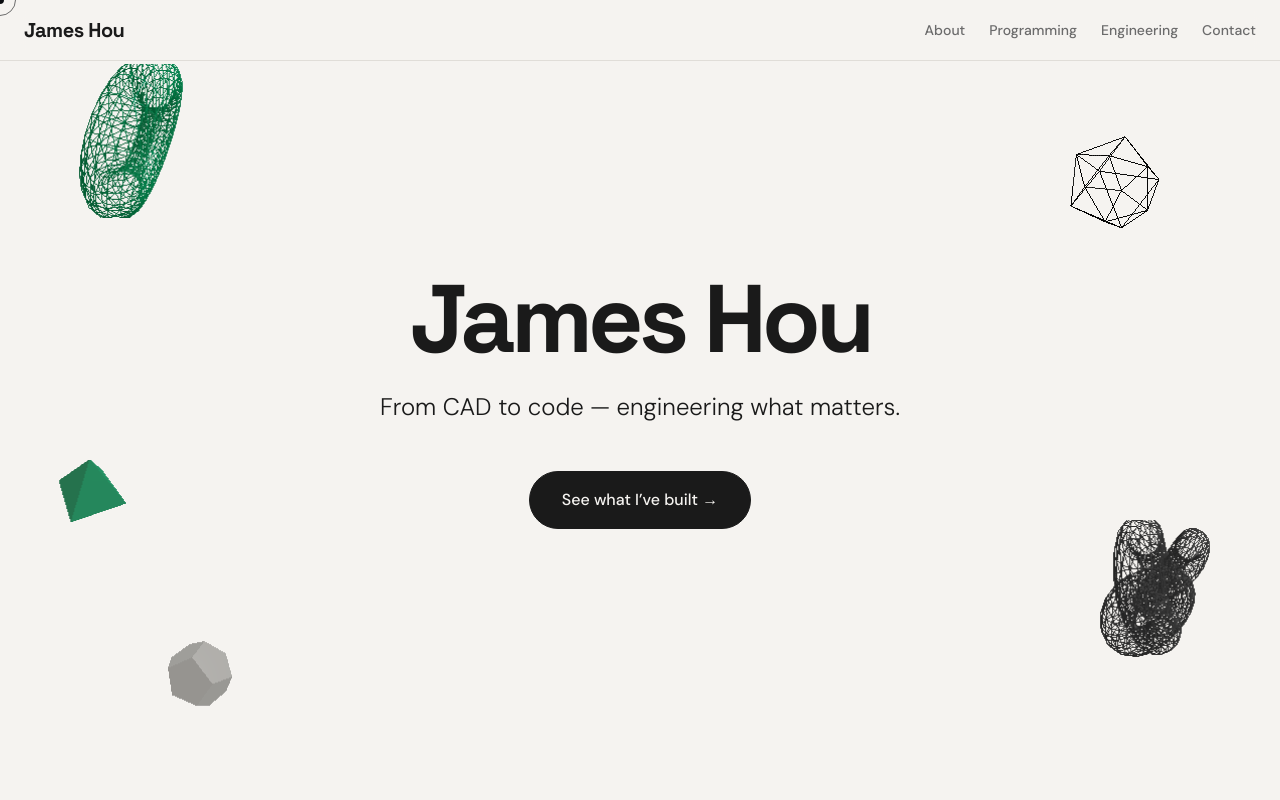
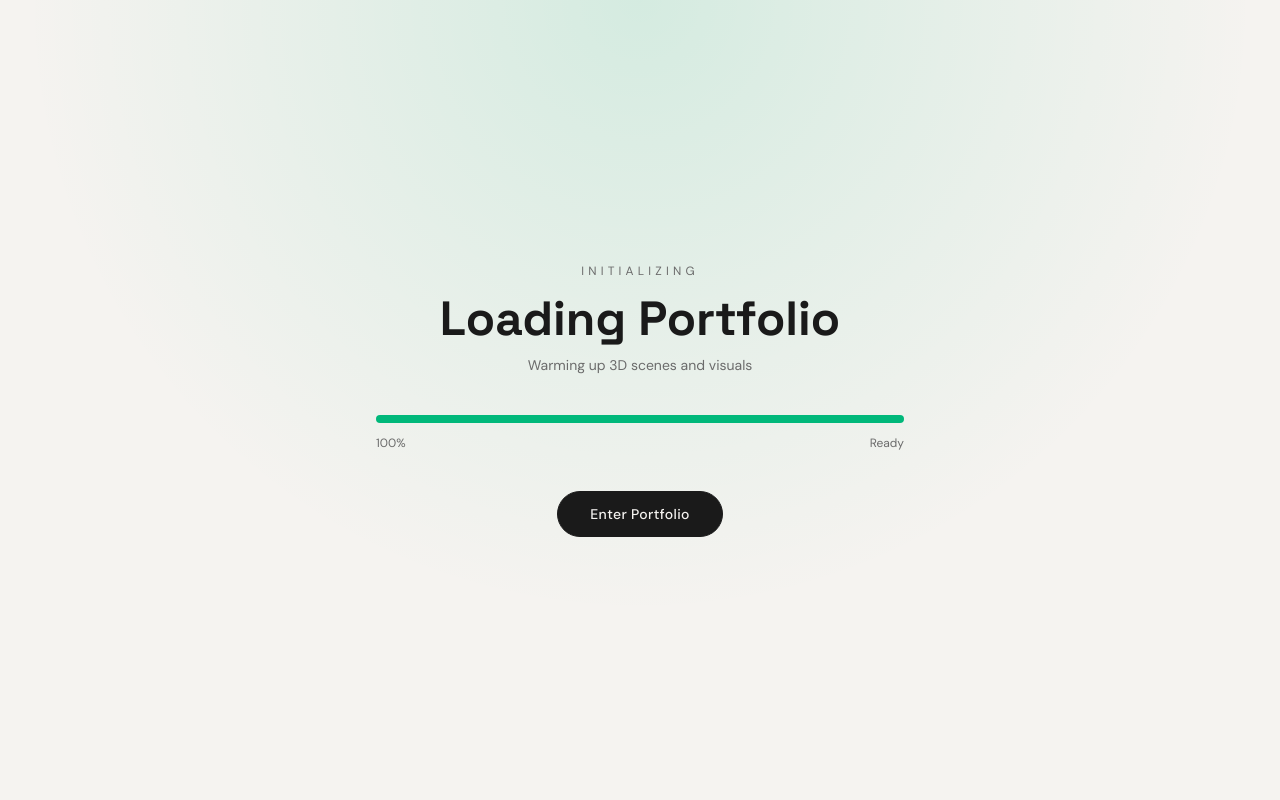
Before and after one commit to jameshou28/jameshou28.com, a Next.js app: page / in a window 1280 px wide. Shown: the top 800 px of the page. Built offline with nearby package versions, Linux system fonts and the light colour scheme; no server answers.

Commit message:
Add loading screen with asset preloading
Agent-Logs-Url: https://github.com/jameshou28/3d_portfolio/sessions/649c2a76-ad22-4710-b4df-0d003dd11f15

Co-authored-by: jameshou28 <134090822+jameshou28@users.noreply.github.com>

```diff
--- a/src/app/page.tsx
+++ b/src/app/page.tsx
@@ -1,9 +1,11 @@
 import Hero from "@/sections/Hero";
 import About from "@/sections/About";
 import FloatingShapes from "@/components/3d/FloatingShapes";
+import LoadingScreen from "@/components/ui/LoadingScreen";
 
 export default function Home() {
   return (
+    <LoadingScreen>
       <main className="flex min-h-screen flex-col bg-[var(--bg-primary)]">
         {/* Shared container so the floating shapes span both Hero and About */}
         <div className="relative">
@@ -12,5 +14,6 @@ export default function Home() {
           <About />
         </div>
       </main>
+    </LoadingScreen>
   );
 }
--- /dev/null
+++ b/src/components/ui/LoadingScreen.tsx
@@ -0,0 +1,182 @@
+"use client";
+
+import { useEffect, useMemo, useRef, useState } from "react";
+import gsap from "gsap";
+import { PORTFOLIO_ASSETS } from "@/data/portfolioAssets";
+
+const MIN_LOADING_MS = 2000;
+
+const isVideoAsset = (asset: string) => asset.endsWith(".mp4") || asset.endsWith(".webm");
+const isModelAsset = (asset: string) => asset.endsWith(".glb") || asset.endsWith(".gltf");
+
+const loadImageAsset = (asset: string) =>
+  new Promise<void>((resolve) => {
+    const image = new Image();
+    image.onload = () => resolve();
+    image.onerror = () => resolve();
+    image.src = asset;
+  });
+
+const loadVideoAsset = (asset: string) =>
+  new Promise<void>((resolve) => {
+    const video = document.createElement("video");
+    const finish = () => resolve();
+    video.preload = "auto";
+    video.onloadeddata = finish;
+    video.onerror = finish;
+    video.src = asset;
+  });
+
+const loadModelAsset = async (asset: string) => {
+  try {
+    const response = await fetch(asset);
+    await response.arrayBuffer();
+  } catch {
+    // ignore preload failures
+  }
+};
+
+const loadAsset = (asset: string) => {
+  if (isModelAsset(asset)) return loadModelAsset(asset);
+  if (isVideoAsset(asset)) return loadVideoAsset(asset);
+  return loadImageAsset(asset);
+};
+
+export default function LoadingScreen({ children }: { children: React.ReactNode }) {
+  const overlayRef = useRef<HTMLDivElement>(null);
+  const [loadedCount, setLoadedCount] = useState(0);
+  const [isReady, setIsReady] = useState(false);
+  const [hasEntered, setHasEntered] = useState(false);
+  const [isEntering, setIsEntering] = useState(false);
+  const totalAssets = useMemo(() => PORTFOLIO_ASSETS.length, []);
+  const initialOverflowRef = useRef<string | null>(null);
+
+  useEffect(() => {
+    let isMounted = true;
+    const minimumDelay = new Promise((resolve) => setTimeout(resolve, MIN_LOADING_MS));
+    const fontReady = typeof document !== "undefined" && "fonts" in document
+      ? document.fonts.ready.catch(() => undefined)
+      : Promise.resolve();
+
+    const assetPromises = PORTFOLIO_ASSETS.map((asset) =>
+      loadAsset(asset).finally(() => {
+        if (isMounted) {
+          setLoadedCount((count) => count + 1);
+        }
+      })
+    );
+
+    Promise.all([minimumDelay, fontReady, ...assetPromises]).then(() => {
+      if (!isMounted) return;
+      setIsReady(true);
+    });
+
+    return () => {
+      isMounted = false;
+    };
+  }, []);
+
+  useEffect(() => {
+    if (initialOverflowRef.current === null) {
+      initialOverflowRef.current = document.body.style.overflow;
+    }
+
+    if (!hasEntered) {
+      document.body.style.overflow = "hidden";
+    } else {
+      document.body.style.overflow = initialOverflowRef.current ?? "";
+    }
+
+    return () => {
+      if (initialOverflowRef.current !== null) {
+        document.body.style.overflow = initialOverflowRef.current;
+      }
+    };
+  }, [hasEntered]);
+
+  const progress = totalAssets === 0 ? 1 : Math.min(loadedCount / totalAssets, 1);
+  const progressPercent = Math.round(progress * 100);
+
+  const handleEnter = () => {
+    if (!isReady || isEntering) return;
+    setIsEntering(true);
+
+    const finish = () => {
+      setHasEntered(true);
+      setIsEntering(false);
+      document.getElementById("hero")?.scrollIntoView({ behavior: "smooth" });
+    };
+
+    const overlay = overlayRef.current;
+    const reduceMotion = window.matchMedia("(prefers-reduced-motion: reduce)").matches;
+    if (!overlay || reduceMotion) {
+      finish();
+      return;
+    }
+
+    gsap.timeline({ onComplete: finish })
+      .to(overlay, {
+        clipPath: "circle(0% at 50% 50%)",
+        duration: 1.1,
+        ease: "power4.inOut",
+      })
+      .to(overlay, {
+        opacity: 0,
+        duration: 0.6,
+        ease: "power2.out",
+      }, "-=0.5");
+  };
+
+  return (
+    <div className="relative">
+      {children}
+      {!hasEntered && (
+        <div
+          ref={overlayRef}
+          className="fixed inset-0 z-[1000] flex items-center justify-center bg-[var(--bg-primary)] text-[var(--text-primary)]"
+          style={{ clipPath: "circle(120% at 50% 50%)" }}
+          role="dialog"
+          aria-live="polite"
+        >
+          <div className="absolute inset-0 bg-[radial-gradient(circle_at_top,_var(--accent-glow),_transparent_60%)]" />
+          <div className="relative z-10 w-full max-w-xl px-6 text-center">
+            <p className="text-xs uppercase tracking-[0.35em] text-[var(--text-secondary)]">
+              Initializing
+            </p>
+            <h1 className="mt-4 text-4xl md:text-5xl font-bold font-[family-name:var(--font-display)]">
+              Loading Portfolio
+            </h1>
+            <p className="mt-3 text-sm text-[var(--text-secondary)]">
+              Warming up 3D scenes and visuals
+            </p>
+
+            <div className="mt-10 h-2 w-full rounded-full bg-[var(--border)] overflow-hidden">
+              <div
+                className="h-full bg-[var(--accent)] transition-[width] duration-300"
+                style={{ width: `${progressPercent}%` }}
+              />
+            </div>
+            <div className="mt-3 flex items-center justify-between text-xs text-[var(--text-secondary)]">
+              <span>{progressPercent}%</span>
+              <span>{isReady ? "Ready" : "Loading assets"}</span>
+            </div>
+
+            {isReady ? (
+              <button
+                type="button"
+                onClick={handleEnter}
+                className="mt-10 inline-flex items-center justify-center rounded-full border border-[var(--text-primary)] px-8 py-3 text-sm font-medium tracking-wide text-[var(--bg-primary)] bg-[var(--text-primary)] hover:bg-transparent hover:text-[var(--text-primary)] transition-all"
+              >
+                Enter Portfolio
+              </button>
+            ) : (
+              <p className="mt-10 text-sm text-[var(--text-secondary)]">
+                Preparing your experience...
+              </p>
+            )}
+          </div>
+        </div>
+      )}
+    </div>
+  );
+}
--- /dev/null
+++ b/src/data/portfolioAssets.ts
@@ -0,0 +1,30 @@
+export const MODEL_ASSETS = ["/models/vex.glb", "/models/qpin.glb"];
+
+export const MEDIA_ASSETS = [
+  "/images/profile.jpg",
+  "/images/vex/pb2.jpeg",
+  "/images/vex/hst1.jpeg",
+  "/images/vex/ou1.jpeg",
+  "/images/vex/pb1.jpg",
+  "/images/vex/pb3.jpg",
+  "/images/qpin/Pin1.jpg",
+  "/images/qpin/Pin2.jpg",
+  "/images/qpin/qpinRender1.png",
+  "/images/qpin/qpinRender3.png",
+  "/images/qpin/GIFDisplay.mp4",
+  "/images/webAble/main.png",
+  "/images/webAble/ex1.png",
+  "/images/webAble/ex2.png",
+  "/images/webAble/ex3.png",
+  "/images/QPinConnect/ex1.jpg",
+  "/images/QPinConnect/ex2.jpg",
+  "/images/qpinWeb/ss1.png",
+  "/images/qpinWeb/ss2.png",
+  "/images/qpinWeb/ss3.png",
+  "/images/qpinWeb/ss4.png",
+  "/images/qpinWeb/ss5.png",
+  "/images/qpinWeb/ss6.png",
+  "/images/qpinWeb/ss7.png",
+];
+
+export const PORTFOLIO_ASSETS = [...MODEL_ASSETS, ...MEDIA_ASSETS];
--- a/src/sections/Hero.tsx
+++ b/src/sections/Hero.tsx
@@ -22,7 +22,7 @@ export default function Hero() {
   }, { scope: containerRef });
 
   return (
-    <section ref={containerRef} className="relative w-full h-screen overflow-hidden">
+    <section id="hero" ref={containerRef} className="relative w-full h-screen overflow-hidden">
       {/* HTML Overlay */}
       <div className="relative z-10 flex flex-col items-center justify-center h-full pointer-events-none">
         <div className="text-center px-4 text-[var(--text-primary)]">
```
Lines whose indentation alone changed are shown as unchanged.
